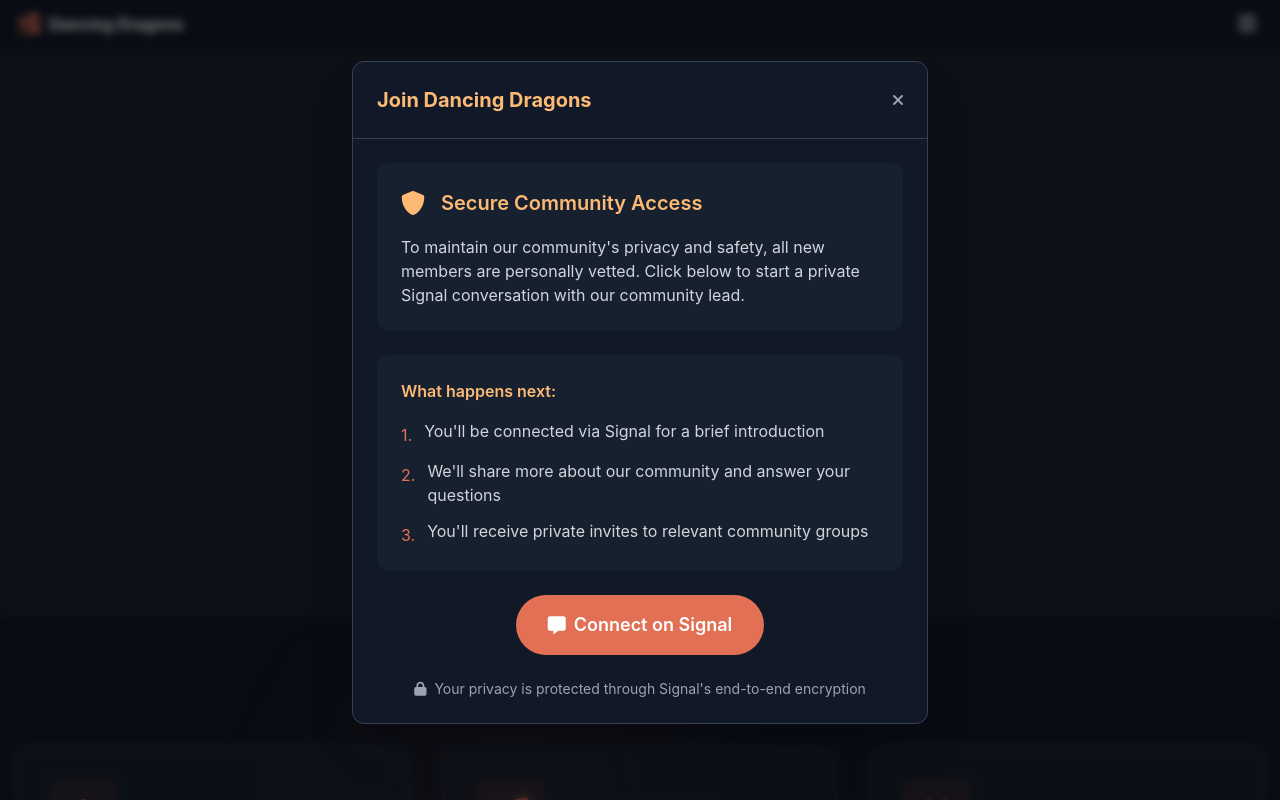
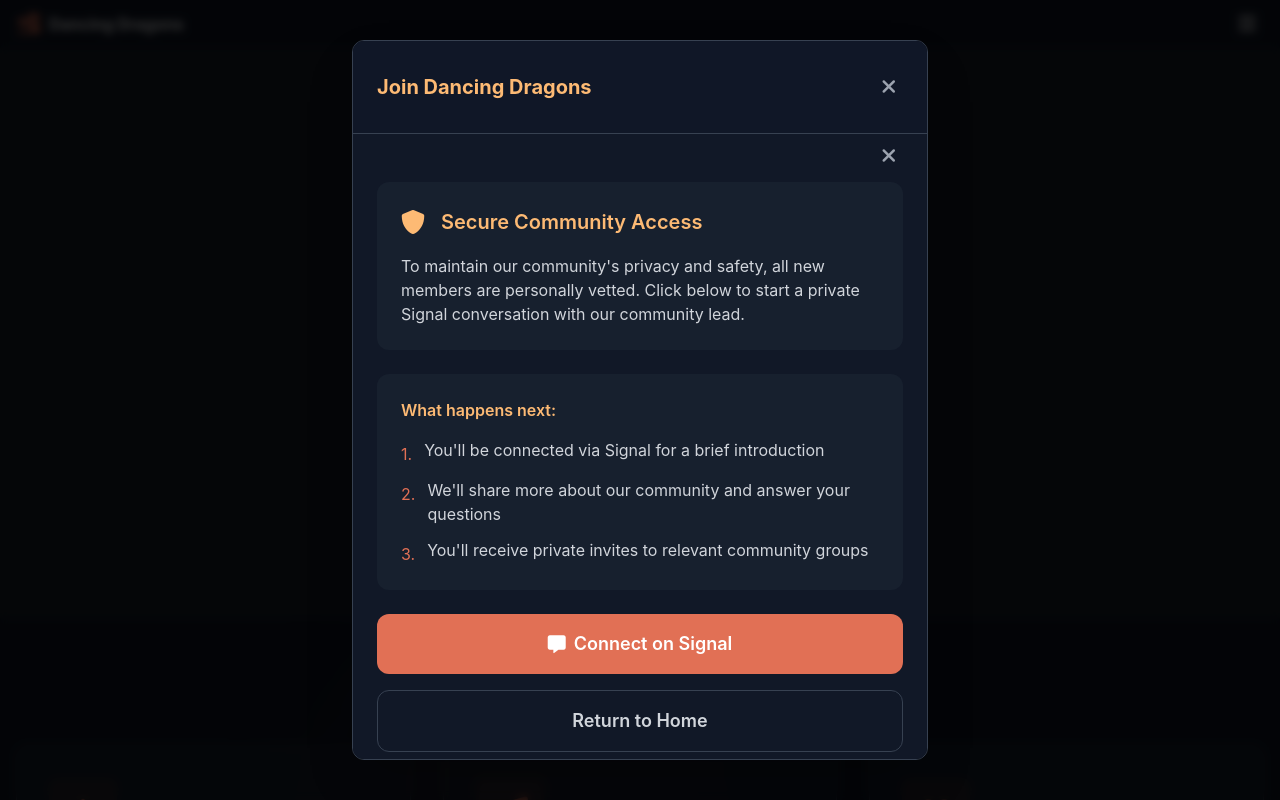
Before and after one commit to dancingchimp/dancingdragons, a React app: page /events in a window 1280 px wide. Both pictures are taken after a click on the button "Join Our Community". Shown: the top 800 px of the page. Built offline with nearby package versions, Linux system fonts and the light colour scheme.

Commit message:
fix: add PropTypes to core components

```diff
--- a/src/components/Navigation/Navigation.js
+++ b/src/components/Navigation/Navigation.js
@@ -1,21 +1,12 @@
-import React, { useState, useEffect } from 'react';
+// src/components/Navigation/Navigation.js
+
+import React, { useState } from 'react';
+import PropTypes from 'prop-types';
 import { SignalContactModal } from '../system/SignalContactModal';
 
 function Navigation({ currentPath, onNavigate }) {
   const [showMenu, setShowMenu] = useState(false);
   const [isSignalModalOpen, setIsSignalModalOpen] = useState(false);
-
-  // Lock body scroll when menu is open
-  useEffect(() => {
-    if (showMenu) {
-      document.body.style.overflow = 'hidden';
-    } else {
-      document.body.style.overflow = 'unset';
-    }
-    return () => {
-      document.body.style.overflow = 'unset';
-    };
-  }, [showMenu]);
 
   const handleNavClick = (path) => {
     onNavigate(path);
@@ -112,4 +103,9 @@
   );
 }
 
+Navigation.propTypes = {
+  currentPath: PropTypes.string.isRequired,
+  onNavigate: PropTypes.func.isRequired
+};
+
 export default Navigation;
--- a/src/components/system/Modal.js
+++ b/src/components/system/Modal.js
@@ -1,6 +1,7 @@
-// File: src/components/system/Modal.js
+// src/components/system/Modal.js
 
 import React, { useEffect } from 'react';
+import PropTypes from 'prop-types';
 
 export function Modal({ isOpen, onClose, title, children, size = 'md' }) {
   useEffect(() => {
@@ -24,26 +25,33 @@
   };
 
   return (
-    <div className="fixed inset-0 z-50 flex items-center justify-center p-4 pt-[env(safe-area-inset-top)]">
+    <div className="fixed inset-0 z-50 flex items-center justify-center p-4">
       {/* Backdrop */}
       <div
-        className="absolute inset-0 bg-black/50 backdrop-blur-sm"
+        className="absolute inset-0 bg-black/80 backdrop-blur-sm"
         onClick={onClose}
       />
 
       {/* Modal Content */}
-      <div className={`${sizeClasses[size]} w-full bg-gray-900 rounded-xl shadow-2xl
-                      border border-gray-700 z-10 transform transition-all duration-300`}>
-        {/* Header */}
-        <div className="flex items-center justify-between p-6 border-b border-gray-700">
+      <div
+        className={`${sizeClasses[size]} w-full max-h-[90vh] overflow-y-auto
+                    bg-gray-900 rounded-xl shadow-2xl border border-gray-700
+                    z-10 transform transition-all duration-300`}
+      >
+        {/* Header if title is provided */}
+        {title && (
+          <div className="sticky top-0 flex items-center justify-between p-6
+                        border-b border-gray-700 bg-gray-900/95 backdrop-blur-sm">
             <h2 className="text-xl font-bold text-orange-300">{title}</h2>
             <button
               onClick={onClose}
-            className="text-gray-400 hover:text-white transition-colors"
+              className="text-gray-400 hover:text-white transition-colors p-2"
+              aria-label="Close modal"
             >
-            <i className="fas fa-times"></i>
+              <i className="fas fa-times text-xl" />
             </button>
           </div>
+        )}
 
         {/* Body */}
         <div className="p-6">
@@ -53,3 +61,13 @@
     </div>
   );
 }
+
+Modal.propTypes = {
+  isOpen: PropTypes.bool.isRequired,
+  onClose: PropTypes.func.isRequired,
+  title: PropTypes.string,
+  children: PropTypes.node.isRequired,
+  size: PropTypes.oneOf(['sm', 'md', 'lg', 'xl'])
+};
+
+export default Modal;
--- a/src/components/system/SignalContactModal.js
+++ b/src/components/system/SignalContactModal.js
@@ -1,17 +1,32 @@
-// File: src/components/system/SignalContactModal.js
+// src/components/system/SignalContactModal.js
 
 import React from 'react';
+import PropTypes from 'prop-types';
 import { Modal } from './Modal';
 
 export function SignalContactModal({ isOpen, onClose }) {
   const SIGNAL_DM = "https://signal.me/#eu/--flkIBHugKFa1TKXL56Kmeaedgfnriw96sBgiKuTB1izx9pLetA-K8vts4rIN90";
 
   return (
-    <Modal isOpen={isOpen} onClose={onClose} title="Join Dancing Dragons" size="md">
-      <div className="space-y-6">
+    <Modal
+      isOpen={isOpen}
+      onClose={onClose}
+      title="Join Dancing Dragons"
+      size="md"
+    >
+      <div className="relative space-y-6">
+        {/* Close button - always visible */}
+        <button
+          onClick={onClose}
+          className="absolute -top-12 right-0 text-gray-400 hover:text-white p-2"
+          aria-label="Close modal"
+        >
+          <i className="fas fa-times text-xl" />
+        </button>
+
         <div className="bg-gray-800/50 rounded-xl p-6 space-y-4">
           <div className="flex items-center gap-4 text-orange-300">
-            <i className="fas fa-shield-alt text-2xl"></i>
+            <i className="fas fa-shield-alt text-2xl" />
             <h3 className="text-xl font-semibold">Secure Community Access</h3>
           </div>
 
@@ -38,26 +53,46 @@
           </ol>
         </div>
 
-        <div className="flex justify-center">
+        <div className="flex flex-col gap-4">
           <a
             href={SIGNAL_DM}
             target="_blank"
             rel="noopener noreferrer"
-            className="inline-flex items-center gap-2 bg-orange-500 hover:bg-orange-600
-                     px-8 py-4 rounded-full text-lg font-semibold text-white
-                     transition-all duration-300 hover:-translate-y-1"
-            onClick={onClose}
+            className="w-full bg-orange-500 hover:bg-orange-600 text-white
+                     py-4 rounded-xl text-lg font-semibold
+                     flex items-center justify-center gap-2
+                     transition-all duration-300"
+            onClick={() => {
+              // Close modal after slight delay to ensure the link opens
+              setTimeout(onClose, 100);
+            }}
           >
-            <i className="fas fa-message"></i>
+            <i className="fas fa-message" />
             Connect on Signal
           </a>
+
+          <button
+            onClick={onClose}
+            className="w-full border border-gray-700 text-gray-300 hover:text-white
+                     py-4 rounded-xl text-lg font-semibold
+                     transition-colors duration-300"
+          >
+            Return to Home
+          </button>
         </div>
 
         <p className="text-sm text-gray-400 text-center">
-          <i className="fas fa-lock mr-2"></i>
+          <i className="fas fa-lock mr-2" />
           Your privacy is protected through Signal's end-to-end encryption
         </p>
       </div>
     </Modal>
   );
 }
+
+SignalContactModal.propTypes = {
+  isOpen: PropTypes.bool.isRequired,
+  onClose: PropTypes.func.isRequired
+};
+
+export default SignalContactModal;
--- a/src/context/AppContext.js
+++ b/src/context/AppContext.js
@@ -1,6 +1,7 @@
 // src/context/AppContext.js
 
 import React, { createContext, useContext, useState } from 'react';
+import PropTypes from 'prop-types';
 
 const AppContext = createContext();
 
@@ -19,6 +20,10 @@
   );
 }
 
+AppProvider.propTypes = {
+  children: PropTypes.node.isRequired
+};
+
 export function useAppContext() {
   const context = useContext(AppContext);
   if (!context) {
```
Also changed, not shown: src/components/Activities.js (+11 -0 lines), src/components/ui/Card.js (+21 -0 lines). Lines whose indentation alone changed are shown as unchanged.
